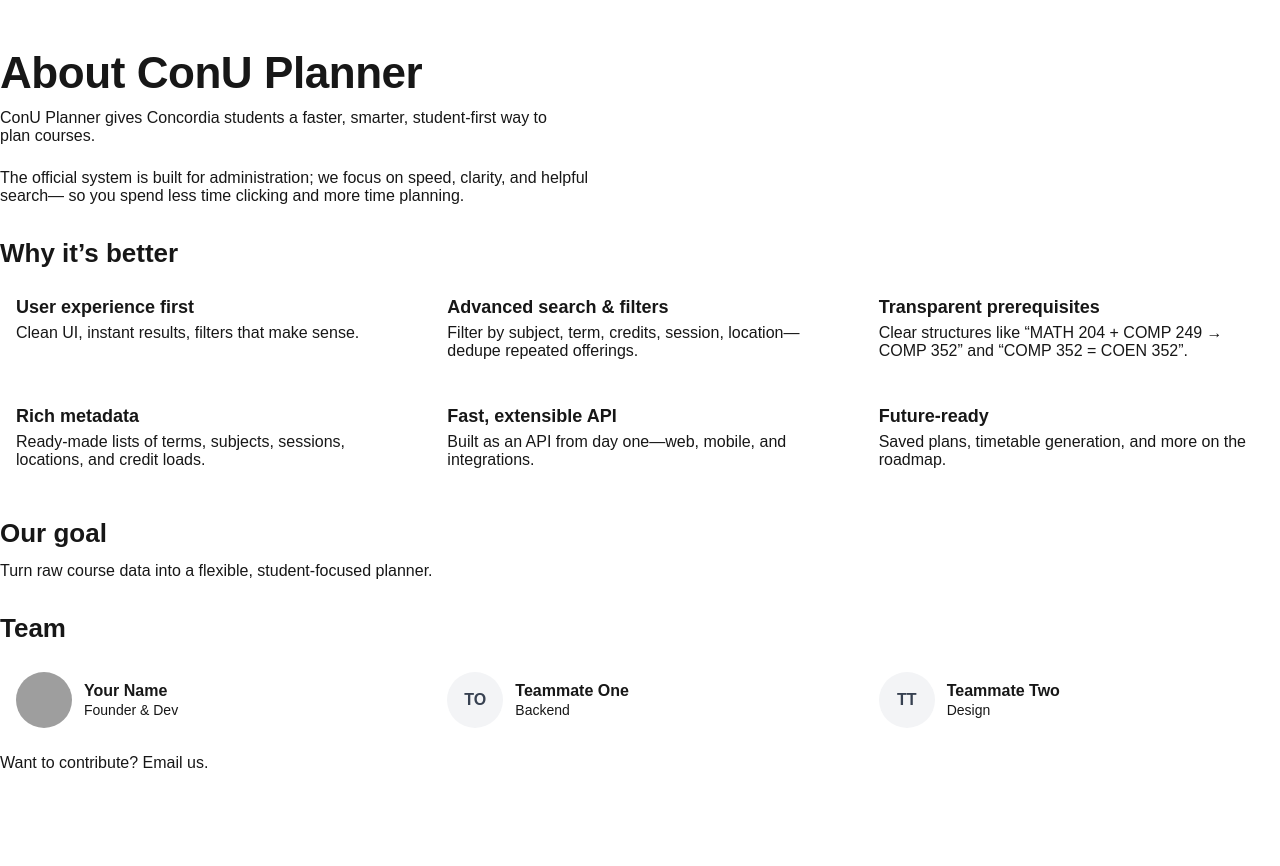
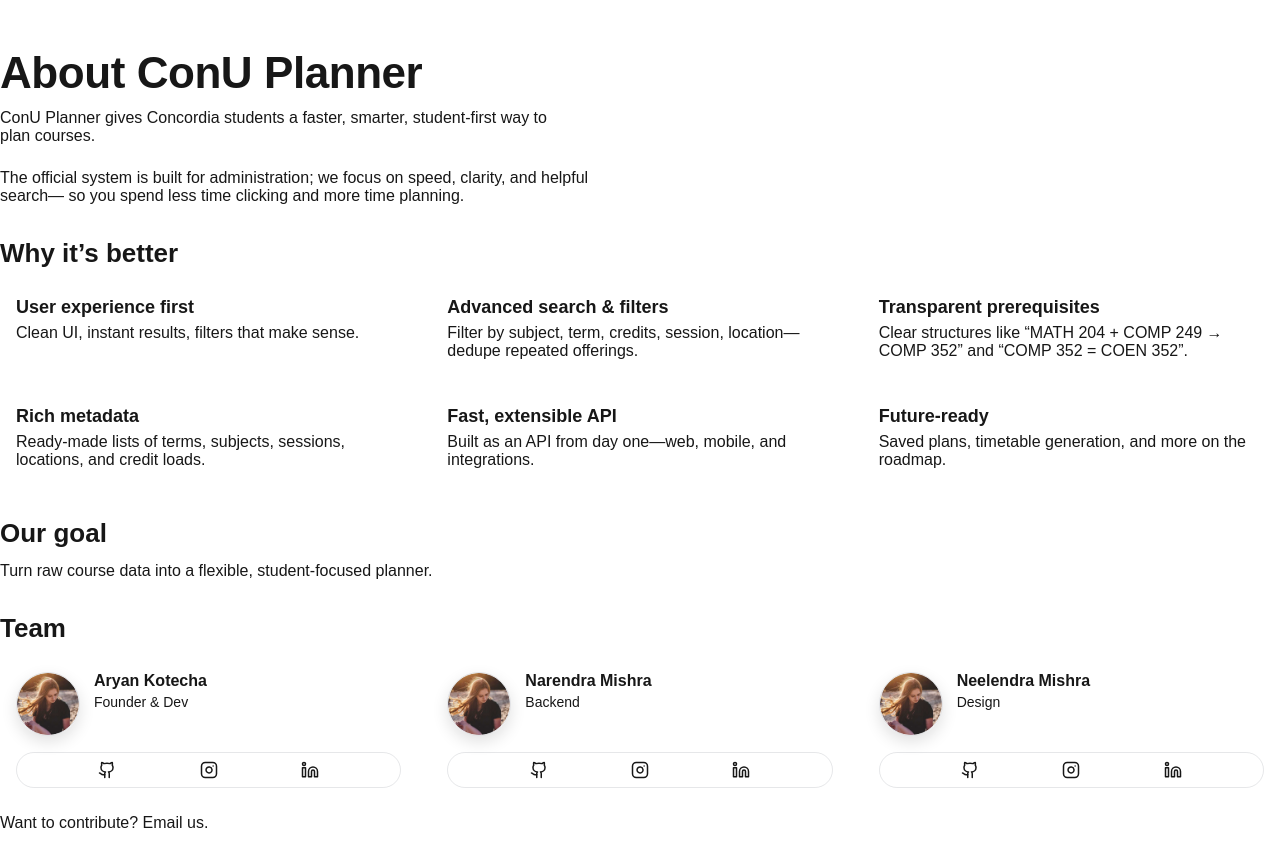
Before and after one commit to Mishra1208/FRONTEND-ONLY, a Next.js app: page /about in a window 1280 px wide. Shown: the top 866 px of the page. Before the commit the page ends 844 px from the top, so only its background shows below. Built offline with nearby package versions, Linux system fonts and the light colour scheme; grey boxes are pictures that could not be loaded.

Commit message:
frontend changed and added on about section

```diff
--- a/package.json
+++ b/package.json
@@ -11,6 +11,7 @@
   "dependencies": {
     "@gsap/react": "^2.1.2",
     "gsap": "^3.13.0",
+    "lucide-react": "^0.544.0",
     "next": "15.5.3",
     "papaparse": "^5.5.3",
     "react": "19.1.0",
--- a/src/app/about/about.module.css
+++ b/src/app/about/about.module.css
@@ -35,3 +35,16 @@
 }
 .name{ font-weight:800 }
 .role{ color:var(--ink-dim); font-size:14px; margin-top:2px }
+
+.teamHead{
+  margin-top:32px;
+  display:flex; align-items:center; justify-content:space-between; gap:16px;
+}
+
+.teamHead{
+  margin-top:32px;
+  display:flex;
+  align-items:center;
+  justify-content:space-between;
+  gap:16px;
+}
--- a/src/app/about/page.jsx
+++ b/src/app/about/page.jsx
@@ -1,4 +1,5 @@
 import styles from "./about.module.css";
+import Profile from "@/components/Profile"; // ← use the profile widget
 
 export const metadata = {
   title: "About • ConU Planner",
@@ -6,11 +7,38 @@
 };
 
 const TEAM = [
-  // Add/adjust members. Avatar can be a public image path or leave empty to show initials.
-  { name: "Your Name", role: "Founder & Dev", avatar: "/team/you.jpg" },
-  { name: "Teammate One", role: "Backend", avatar: "" },
-  { name: "Teammate Two", role: "Design", avatar: "" },
+  {
+    name: "Aryan Kotecha",
+    role: "Founder & Dev",
+    avatar: "/team/profile1.jpg",
+    links: {
+      github: "https://github.com/your-handle",
+      instagram: "https://instagram.com/your-handle",
+      linkedin: "https://linkedin.com/in/your-handle"
+    }
+  },
+  {
+    name: "Narendra Mishra",
+    role: "Backend",
+    avatar: "/team/profile1.jpg",
+    links: {
+      github: "https://github.com/your-handle",
+      instagram: "https://instagram.com/your-handle",
+      linkedin: "https://linkedin.com/in/your-handle"
+    }
+  },
+  {
+    name: "Neelendra Mishra",
+    role: "Design",
+    avatar: "/team/profile1.jpg",
+    links: {
+      github: "https://github.com/your-handle",
+      instagram: "https://instagram.com/your-handle",
+      linkedin: "https://linkedin.com/in/your-handle"
+    }
+  }
 ];
+
 
 export default function AboutPage() {
   return (
@@ -32,7 +60,7 @@
             <p className={styles.muted}>Clean UI, instant results, filters that make sense.</p>
           </div>
           <div className={styles.card}>
-            <h3>Advanced search & filters</h3>
+            <h3>Advanced search &amp; filters</h3>
             <p className={styles.muted}>
               Filter by subject, term, credits, session, location—dedupe repeated offerings.
             </p>
@@ -67,28 +95,21 @@
         </p>
       </section>
 
-      <section className={styles.section}>
+     <section className={styles.section}>
         <h2 className={styles.h2}>Team</h2>
+
         <div className={styles.teamGrid}>
           {TEAM.map((m) => (
-            <div className={styles.member} key={m.name}>
-              <div
-                className={styles.avatar}
-                style={
-                  m.avatar
-                    ? { backgroundImage: `url(${m.avatar})` }
-                    : undefined
-                }
-              >
-                {!m.avatar ? initials(m.name) : null}
-              </div>
-              <div>
-                <div className={styles.name}>{m.name}</div>
-                <div className={styles.role}>{m.role}</div>
-              </div>
-            </div>
+            <Profile
+              key={m.name}
+              name={m.name}
+              role={m.role}
+              avatar={m.avatar}
+              links={m.links}
+            />
           ))}
         </div>
+
         <p className="body" style={{ marginTop: 10 }}>
           Want to contribute? <a className="link" href="mailto:hello@conuplanner.app">Email us</a>.
         </p>
@@ -96,12 +117,3 @@
     </main>
   );
 }
-
-function initials(name){
-  return name
-    .split(" ")
-    .map((n) => n[0] || "")
-    .join("")
-    .slice(0, 2)
-    .toUpperCase();
-}
--- /dev/null
+++ b/src/components/Profile.jsx
@@ -0,0 +1,32 @@
+import { Github, Instagram, Linkedin } from "lucide-react";
+import styles from "./profile.module.css";
+
+export default function Profile({ name, role, avatar, links = {} }) {
+  return (
+    <div className={styles.card}>
+      <img src={avatar} alt={`${name} avatar`} className={styles.img} />
+      <div className={styles.meta}>
+        <div className={styles.name}>{name}</div>
+        <div className={styles.role}>{role}</div>
+      </div>
+
+      <div className={styles.socialBar}>
+        {links.github && (
+          <a href={links.github} target="_blank" rel="noopener noreferrer" aria-label="GitHub">
+            <Github size={18} />
+          </a>
+        )}
+        {links.instagram && (
+          <a href={links.instagram} target="_blank" rel="noopener noreferrer" aria-label="Instagram">
+            <Instagram size={18} />
+          </a>
+        )}
+        {links.linkedin && (
+          <a href={links.linkedin} target="_blank" rel="noopener noreferrer" aria-label="LinkedIn">
+            <Linkedin size={18} />
+          </a>
+        )}
+      </div>
+    </div>
+  );
+}
--- /dev/null
+++ b/src/components/profile.module.css
@@ -0,0 +1,41 @@
+.card{
+  background: var(--panel);
+  color: var(--ink);
+  border-radius: var(--radius-lg);
+  padding: 16px;
+  box-shadow: var(--ring), var(--shadow-lg);
+  display: grid;
+  grid-template-columns: 64px 1fr;
+  grid-template-rows: auto auto;
+  gap: 10px 14px;
+  align-items: center;
+  transition: box-shadow .25s ease, transform .2s ease;
+}
+.card:hover{ transform: translateY(-2px); box-shadow: var(--ring), 0 24px 70px rgba(0,0,0,.18) }
+
+.img{
+  width:64px; height:64px; border-radius:999px; object-fit:cover;
+  border:1px solid rgba(15,23,42,.12);
+  box-shadow: 0 6px 16px rgba(0,0,0,.12);
+  grid-row: 1 / span 2;
+}
+
+.meta{ display:flex; flex-direction:column; gap:4px }
+.name{ font-weight:800 }
+.role{ color: var(--ink-dim); font-size:14px }
+
+.socialBar{
+  grid-column: 1 / -1;
+  display:flex; align-items:center; justify-content:space-evenly;
+  gap:12px; padding:8px 10px; margin-top:6px;
+  border-radius: 999px;
+  background: color-mix(in srgb, var(--bg) 70%, transparent);
+  border: 1px solid rgba(15,23,42,.10);
+}
+.socialBar a{
+  color: var(--ink); display:inline-flex; align-items:center;
+  transition: transform .2s ease, opacity .2s ease;
+}
+.socialBar a:hover{ transform: scale(1.1) }
+[data-theme="dark"] .img{ border-color: rgba(255,255,255,.1) }
+[data-theme="dark"] .socialBar{ border-color: rgba(255,255,255,.12) }
```
Also changed, not shown: public/team/profile1.jpg (added), 1 other file (tests, documents, lock files or other folders).
